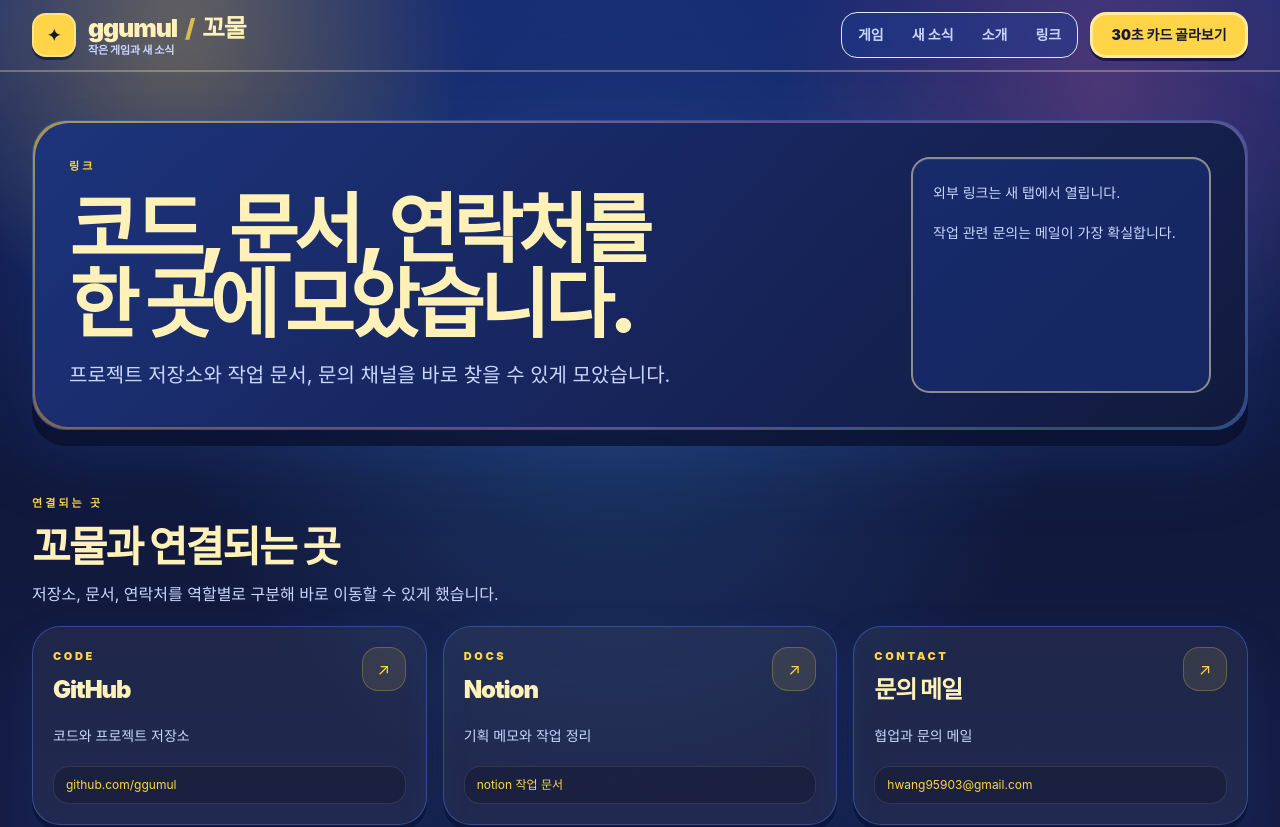
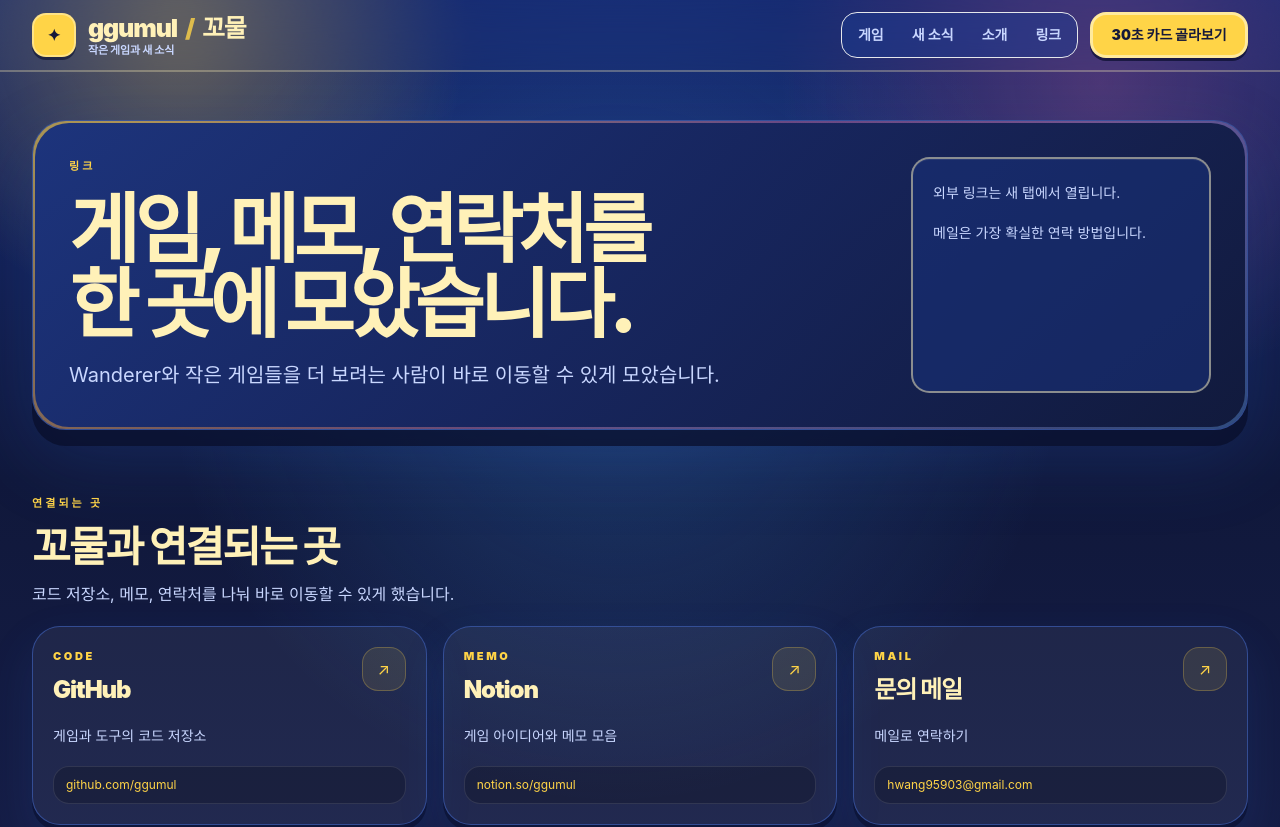
Before and after one commit to ggumul/ggumul-blog, a Next.js app: page /links in a window 1280 px wide. Shown: the top 827 px of the page. Built offline with nearby package versions, Linux system fonts and the light colour scheme.

Commit message:
fix: soften links page work-document copy

```diff
--- a/app/links/page.tsx
+++ b/app/links/page.tsx
@@ -2,9 +2,9 @@
 import { createMetadata } from '@/lib/site';
 
 const links = [
-  { label: 'GitHub', href: 'https://github.com/ggumul', displayHref: 'github.com/ggumul', description: '코드와 프로젝트 저장소', type: 'code' },
-  { label: 'Notion', href: 'https://www.notion.so/348521c1518081e08d81d9215785de15', displayHref: 'notion 작업 문서', description: '기획 메모와 작업 정리', type: 'docs' },
-  { label: '문의 메일', href: 'mailto:hwang95903@gmail.com', displayHref: 'hwang95903@gmail.com', description: '협업과 문의 메일', type: 'contact' },
+  { label: 'GitHub', href: 'https://github.com/ggumul', displayHref: 'github.com/ggumul', description: '게임과 도구의 코드 저장소', type: 'code' },
+  { label: 'Notion', href: 'https://www.notion.so/348521c1518081e08d81d9215785de15', displayHref: 'notion.so/ggumul', description: '게임 아이디어와 메모 모음', type: 'memo' },
+  { label: '문의 메일', href: 'mailto:hwang95903@gmail.com', displayHref: 'hwang95903@gmail.com', description: '메일로 연락하기', type: 'mail' },
 ];
 
 export const metadata = createMetadata({
@@ -18,17 +18,17 @@
     <div className="archive-surface space-y-12 md:space-y-16">
       <PageHero
         eyebrow="링크"
-        title={<>코드, 문서, 연락처를<br />한 곳에 모았습니다.</>}
-        description="프로젝트 저장소와 작업 문서, 문의 채널을 바로 찾을 수 있게 모았습니다."
+        title={<>게임, 메모, 연락처를<br />한 곳에 모았습니다.</>}
+        description="Wanderer와 작은 게임들을 더 보려는 사람이 바로 이동할 수 있게 모았습니다."
       >
         <div className="space-y-3 text-sm leading-7 text-subtext">
           <p>외부 링크는 새 탭에서 열립니다.</p>
-          <p>작업 관련 문의는 메일이 가장 확실합니다.</p>
+          <p>메일은 가장 확실한 연락 방법입니다.</p>
         </div>
       </PageHero>
 
       <section className="space-y-5">
-        <SectionHeader eyebrow="연결되는 곳" title="꼬물과 연결되는 곳" description="저장소, 문서, 연락처를 역할별로 구분해 바로 이동할 수 있게 했습니다." />
+        <SectionHeader eyebrow="연결되는 곳" title="꼬물과 연결되는 곳" description="코드 저장소, 메모, 연락처를 나눠 바로 이동할 수 있게 했습니다." />
         <div className="grid gap-4 md:grid-cols-3">
           {links.map((link) => (
             <a key={link.label} href={link.href} target={link.href.startsWith('mailto:') ? undefined : '_blank'} rel={link.href.startsWith('mailto:') ? undefined : 'noreferrer'} className="story-card group rounded-[28px] border border-line/80 bg-white/[0.055] p-5 transition hover:border-point/60 hover:bg-white/[0.08]">
```
Also changed, not shown: 1 other file (tests, documents, lock files or other folders).
